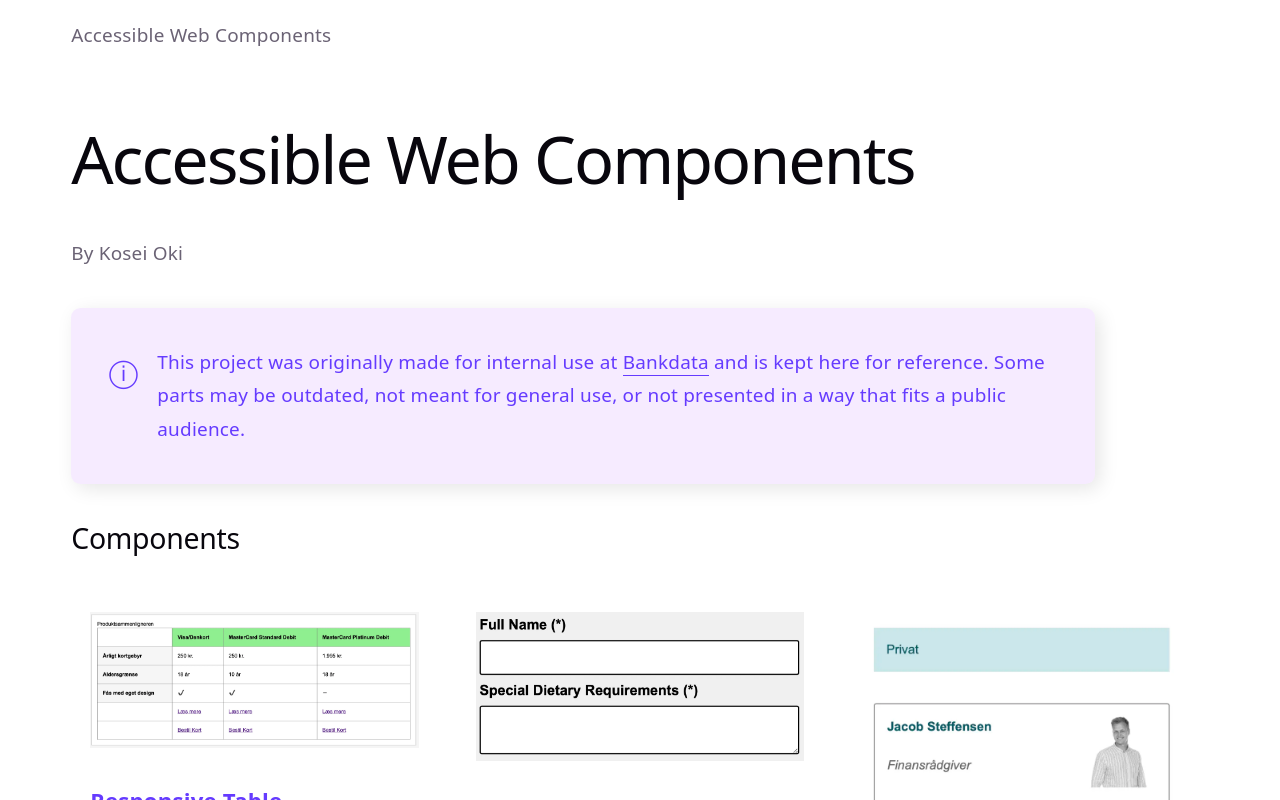
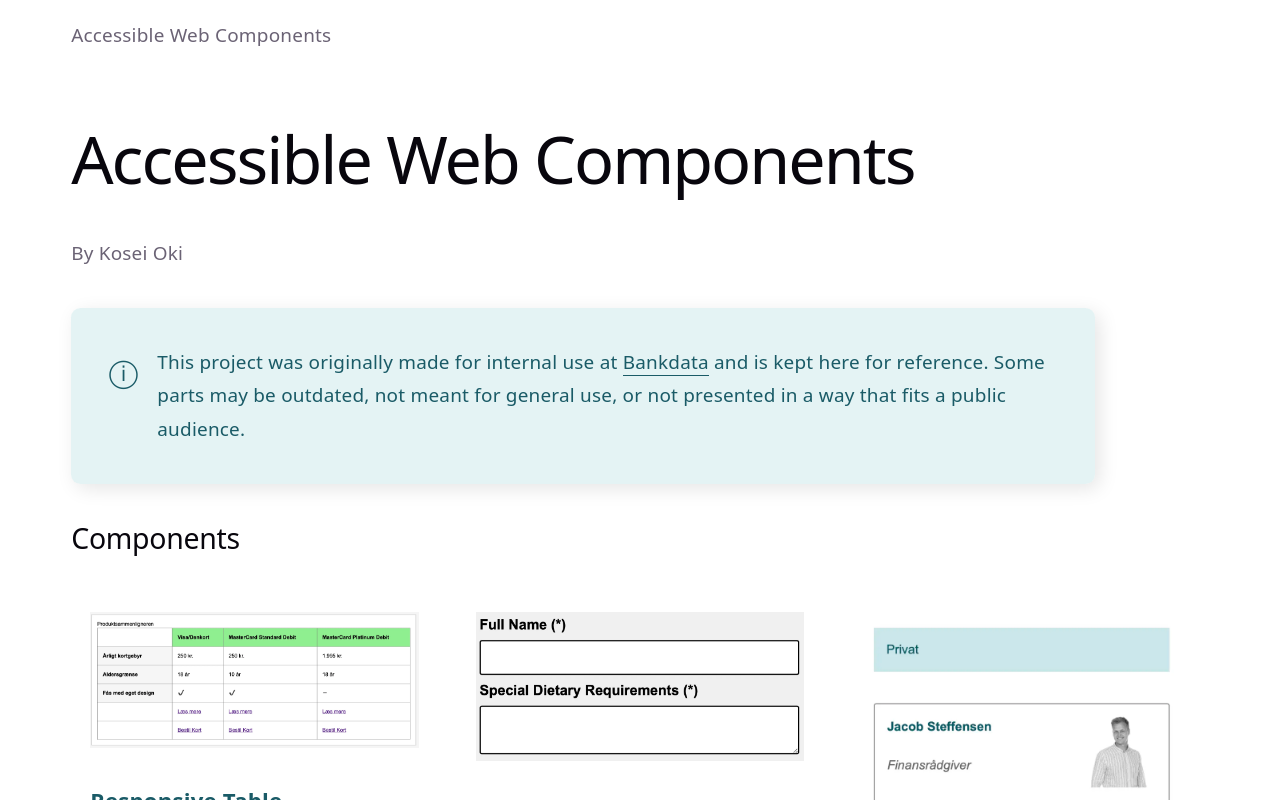
Before and after one commit to Koseioki/accessible-web-components, a React (Vite) app: page / in a window 1280 px wide. Shown: the top 800 px of the page. Built offline with nearby package versions, Linux system fonts and the light colour scheme.

Commit message:
colour and title

```diff
--- a/index.html
+++ b/index.html
@@ -2,9 +2,9 @@
 <html lang="en">
   <head>
     <meta charset="UTF-8" />
-    <link rel="icon" type="image/svg+xml" href="/favicon.svg" />
+    <!-- <link rel="icon" type="image/svg+xml" href="/favicon.svg" /> -->
     <meta name="viewport" content="width=device-width, initial-scale=1.0" />
-    <title>accessible-web-components</title>
+    <title>Accessible Web Components</title>
   </head>
   <body>
     <div id="root"></div>
--- a/src/index.css
+++ b/src/index.css
@@ -5,8 +5,8 @@
   --bg-transparent: rgba(255, 255, 255, 0.75);
   --border: #e5e4e7;
   --code-bg: #f4f3ec;
-  --accent: #653bff;
-  --accent-bg: rgba(170, 59, 255, 0.1);
+  --accent: rgb(26, 91, 103);
+  --accent-bg: rgba(202, 231, 234, 0.5);
   --accent-border: rgba(170, 59, 255, 0.5);
   --social-bg: rgba(244, 243, 236, 0.5);
   --shadow: 0.25rem 0.25rem 1rem rgba(0, 0, 0, 0.1);
@@ -140,15 +140,14 @@ section{
   margin-bottom: 2rem;
 }
 
-code,
-.counter {
+.code,
+code
+{
   font-family: var(--mono);
   display: inline-flex;
   border-radius: 0.25rem;
   color: var(--text-h);
-}
 
-code {
   font-size: 0.9375rem;
   line-height: 135%;
   padding: 0.25rem 0.5rem;
```
